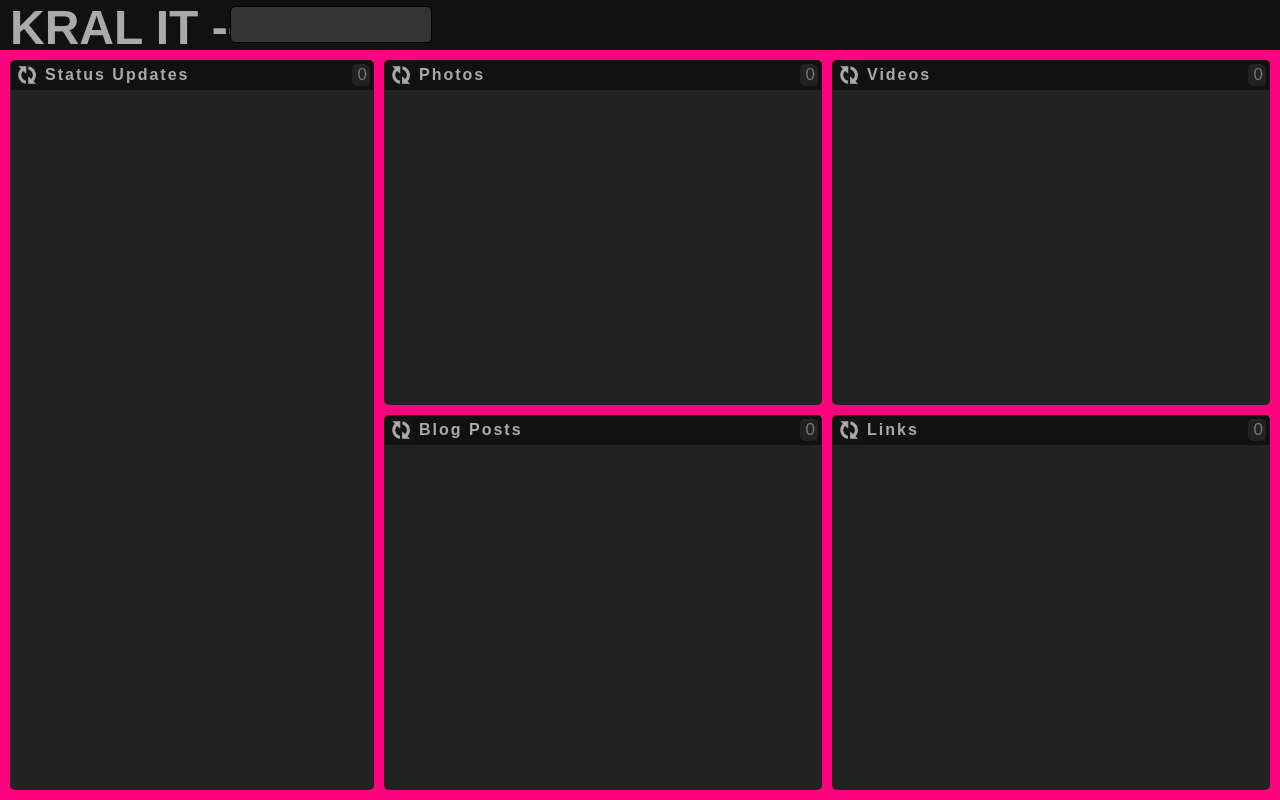
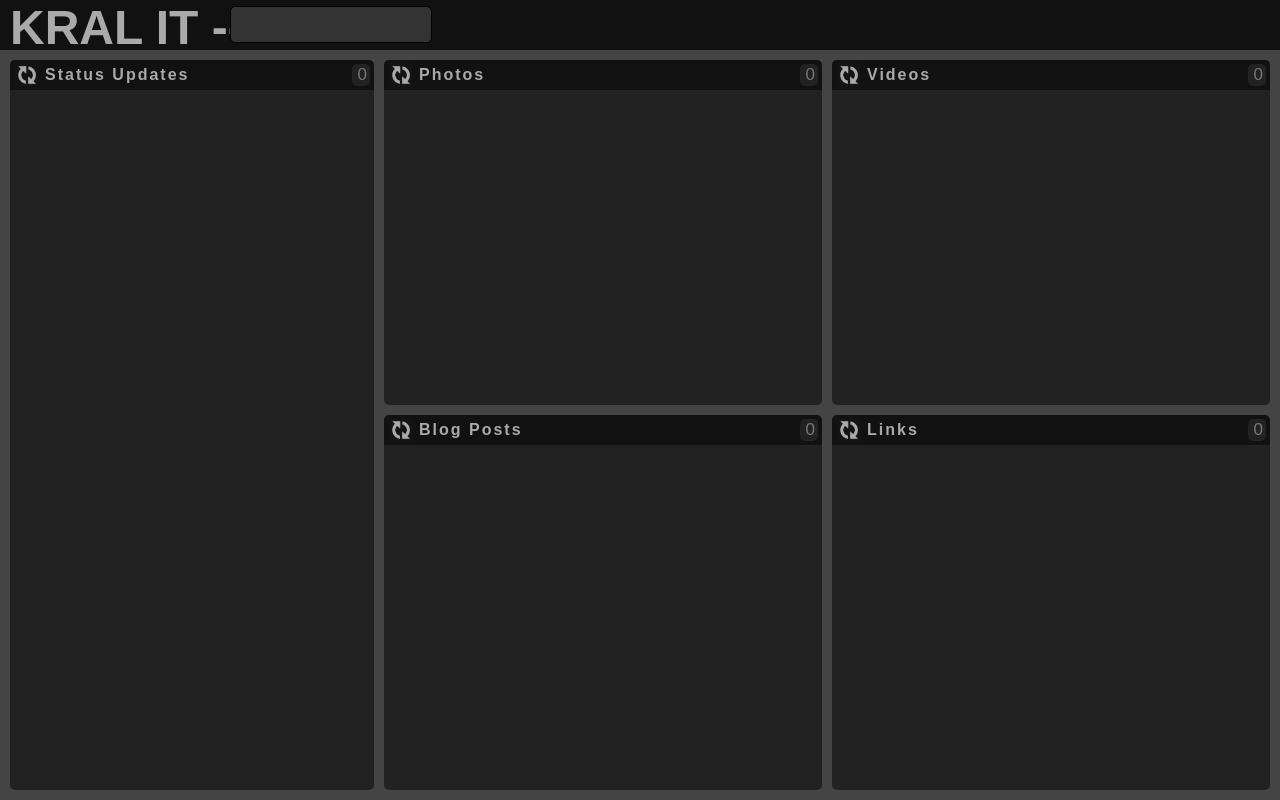
Before and after one commit to lrvick/tawlk-old, a Django app: template templates/index.html in a window 1280 px wide. Run offline with Django 3.2, Linux system fonts and the light colour scheme; the template is opened without the code that fills it, so the values that code supplies are empty; some libraries are stand-ins or nearby versions; some web fonts are replaced.

Commit message:
undo hassans evil background change

```diff
--- a/static/css/default.css
+++ b/static/css/default.css
@@ -5,7 +5,7 @@
   padding:0;
 }
 body{
-  background:#ff007e;
+  background:#444;
   overflow:hidden;
 }
 a {
```
